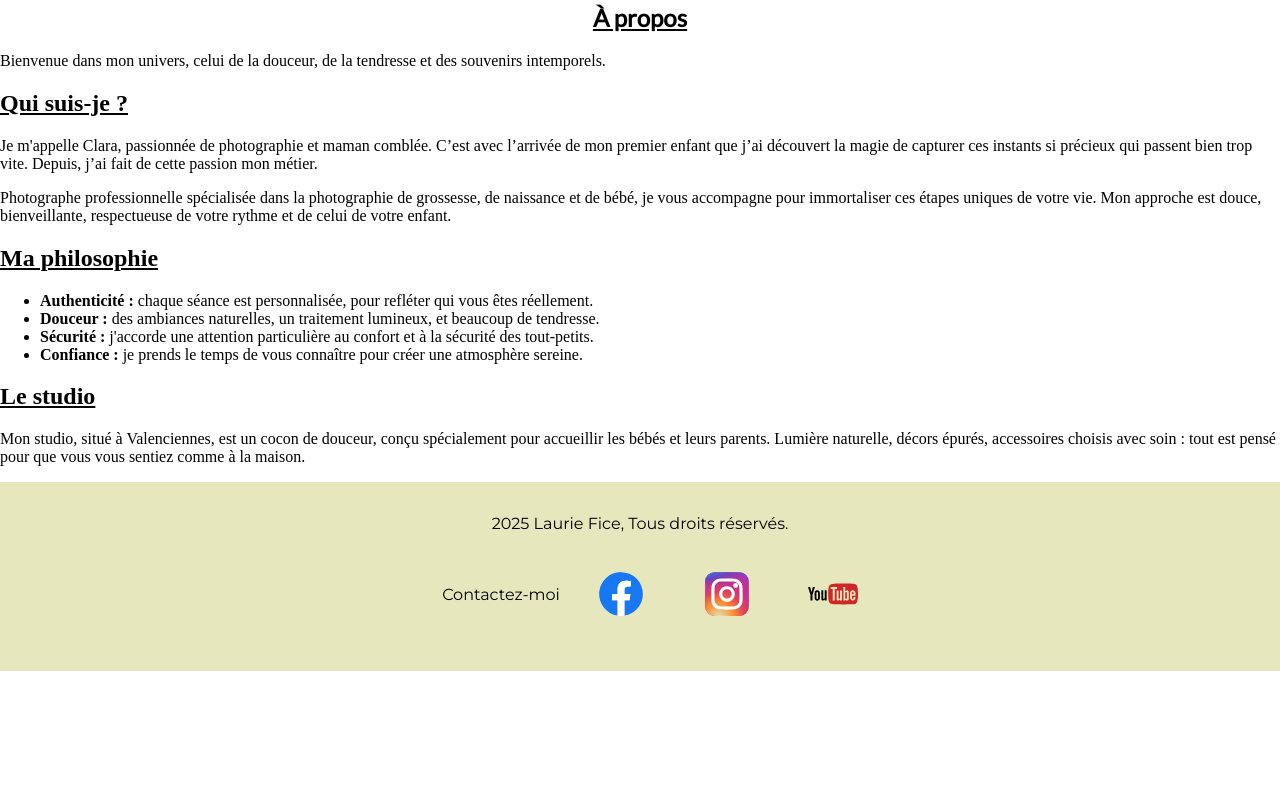
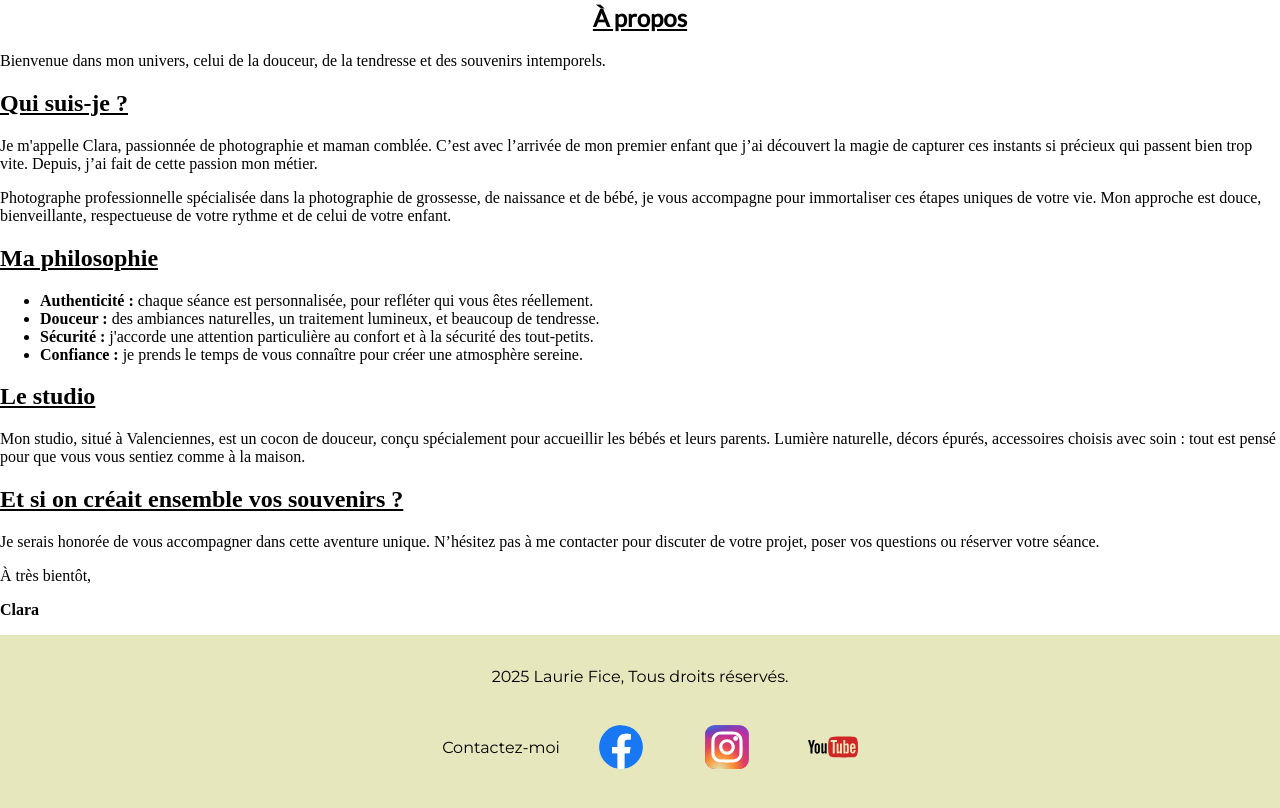
Before and after one commit to Loicwr/projet-b-b-, a plain HTML site: page a-propos.html in a window 1280 px wide. Shown: the part 348-1156 px from the top of the page. Before the commit the page ends 1019 px from the top, so only its background shows below. Drawn offline with Linux system fonts and the light colour scheme.

Commit message:
feat(eng) fin html

```diff
--- a/a-propos.html
+++ b/a-propos.html
@@ -47,6 +47,12 @@
             <h2>Le studio</h2>
             <p>Mon studio, situé à Valenciennes, est un cocon de douceur, conçu spécialement pour accueillir les bébés et leurs parents. Lumière naturelle, décors épurés, accessoires choisis avec soin : tout est pensé pour que vous vous sentiez comme à la maison.</p>
         </section>
+        <section class="a-propos-conclusion">
+            <h2>Et si on créait ensemble vos souvenirs ?</h2>
+            <p>Je serais honorée de vous accompagner dans cette aventure unique. N’hésitez pas à me contacter pour discuter de votre projet, poser vos questions ou réserver votre séance.</p>
+            <p>À très bientôt,</p>
+            <p><strong>Clara</strong></p>
+        </section>
 
 
     </main>
```
